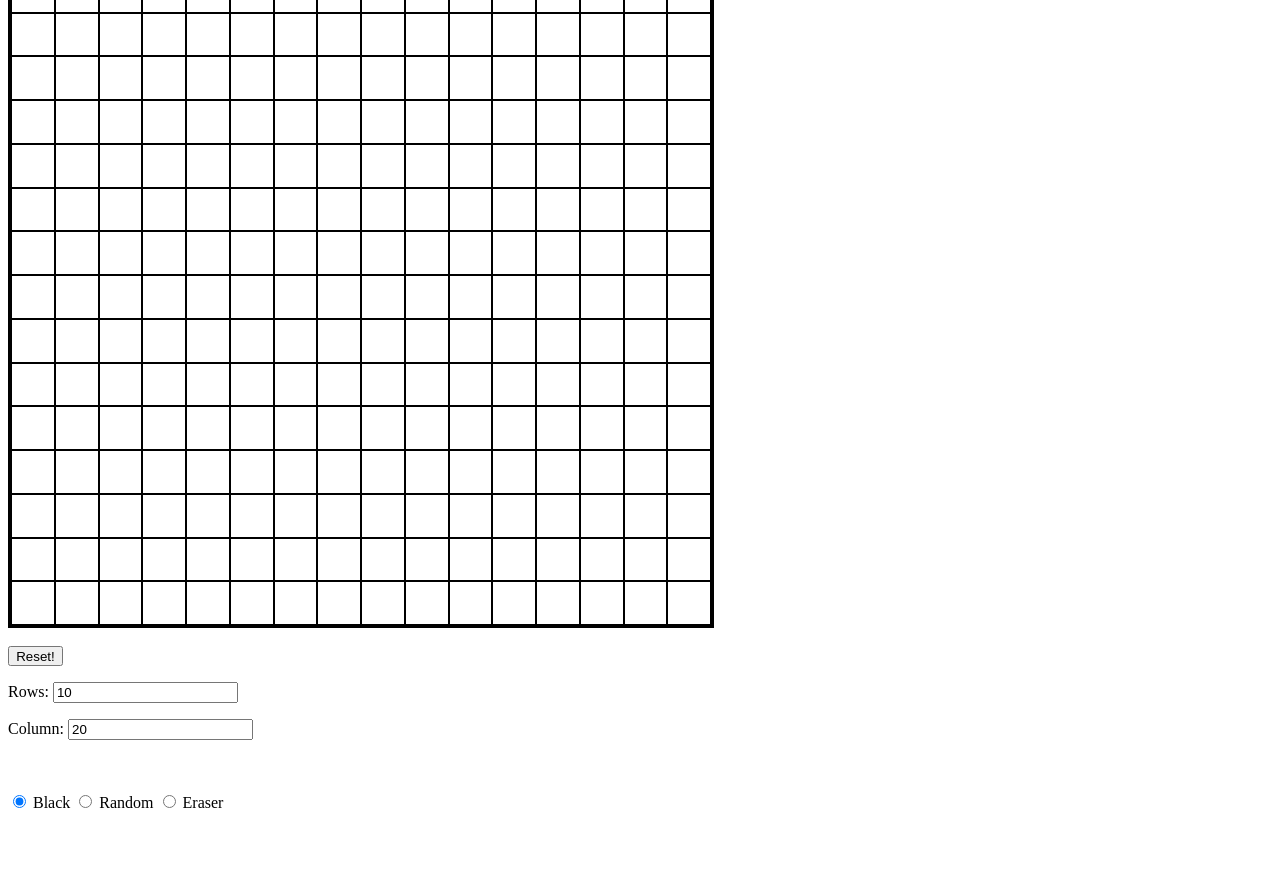
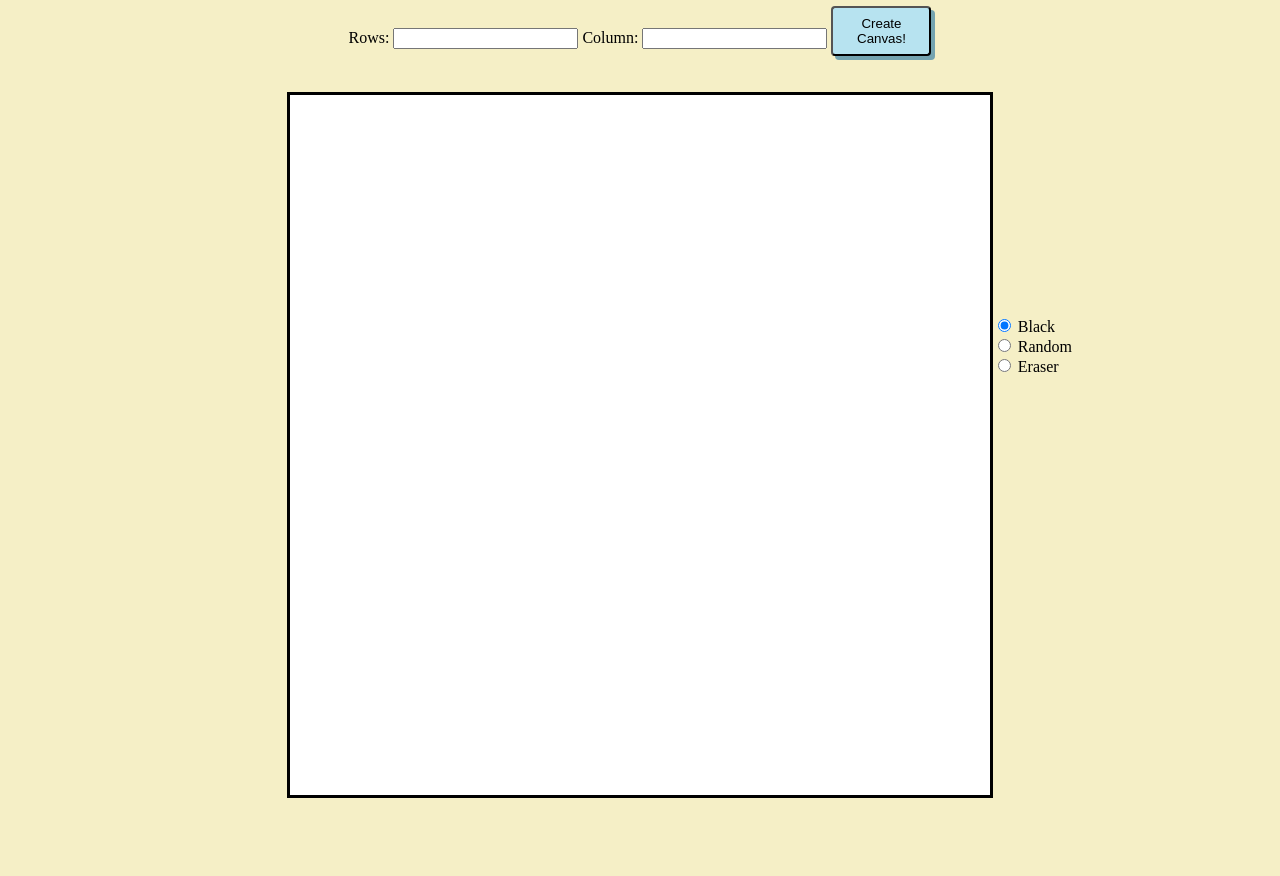
Before and after one commit to chow1340/Etch-a-Sketch, a plain HTML site: page index.html in a window 1280 px wide. Shown: the part 86-962 px from the top of the page. Before the commit the page ends 906 px from the top, so only its background shows below. Drawn offline with Linux system fonts and the light colour scheme.

Commit message:
Final project

```diff
--- a/index.html
+++ b/index.html
@@ -1,25 +1,34 @@
 <!DOCTYPE html>
 <html>
 <link href = 'stylesheet.css' rel = 'stylesheet ' type = 'text/css'>
+<heading>
+    <h1> Etch - A - Sketch </h1>
+</heading>
 <body>
 
+<div class = canvas>
+Rows: <input type = 'number'  name = 'rowNum' id = 'rowNum' >
+Column: <input type = 'number' name = 'colNum' id = 'colNum' >
+<button id = 'resetButton'> Create Canvas! </button>
+</div>
+
+</br>
+</br>
+
 <div class= container></div>
-
-<br>
-
-<button id = 'resetButton'> Reset! </button>
-<p>Rows: <input type = 'number'  name = 'rowNum' id = 'rowNum' value = 10> </p>
-<p>Column: <input type = 'number' name = 'colNum' id = 'colNum' value = 20></p>
 
 
 
 <br>
-<br>
+
 
 <div class = radios>
-<input type = 'radio' name = 'color' class = black value = 'black' checked> Black
-<input type = 'radio' name = 'color' class = random value = 'random'> Random
-<input type = 'radio' name = 'color' class = eraser value = 'eraser'> Eraser
+    <input type = 'radio' name = 'color' class = black value = 'black' checked> Black
+    <br>
+    <input type = 'radio' name = 'color' class = random value = 'random'> Random
+    <br>
+    <input type = 'radio' name = 'color' class = eraser value = 'eraser'> Eraser
+    <br>
 </div>
 
 
--- a/script.js
+++ b/script.js
@@ -20,20 +20,24 @@ function Choice() {
 let numCols = 16
 
 
+
 function createColumns(numCols){
     for (c=0; c<numCols; c++){
         const column = document.createElement('div');
         column.classList.add('column')
         container.appendChild(column);
-        container.style.setProperty('--numCols', numCols)
+        /* container.style.setProperty('--numCols', numCols) */
         column.addEventListener('mouseover', function(){
             column.style.backgroundColor= Choice()
         })
     }
 
 }
+
 let user = 16
-let test = user - 1
+
+
+let test = user -1 ;
 let numRows = test*numCols // number of rows created
 const container = document.querySelector('.container');
 
@@ -42,22 +46,25 @@ function createRows(numRows){
         let row = document.createElement('div');
         row.classList.add('row');
         container.appendChild(row);
-        container.style.setProperty('--numRows',test);
+        /* container.style.setProperty('--numRows',test); */
         row.addEventListener('mouseover', function(){
             row.style.backgroundColor = Choice()
         })
     }
 }
 
-createColumns(numCols);
-createRows(numRows);
-
-function resetAll(){
-    container.textContent = ''
-    createColumns(numCols);
-    createRows(numRows);
-}
 
 
+document.getElementById('resetButton').addEventListener('click', function(){
+    container.textContent = ''
+    let numColsReset = document.getElementById('colNum').value
+    let numRowsReset = document.getElementById('rowNum').value
+    container.style.setProperty('--numCols', numColsReset);
 
-document.getElementById('resetButton').addEventListener('click', resetAll())
+
+    let numRowsCalculation = numColsReset * numRowsReset;
+    container.style.setProperty('--numRows', numRowsReset);
+    createColumns(numColsReset);
+    createRows(numRowsCalculation);
+
+})
--- a/stylesheet.css
+++ b/stylesheet.css
@@ -1,8 +1,20 @@
+
 :root {
-    --numRows: 16;
+    --numRows: 4;
     --numCols: 16;
 }
 
+body{
+    background-color: rgb(245, 239, 198)
+}
+heading {
+    font-family: Impact, Charcoal, sans-serif;
+    text-align: center ;
+}
+.canvas {
+    margin: auto;
+    text-align: center;
+}
 .container {
     display: grid;
     width: 700px;
@@ -10,6 +22,8 @@
     border-style: solid;
     grid-template-columns: repeat(var(--numCols), auto) ;
     grid-template-rows: repeat(var(--numRows), auto) ;
+    margin: auto;
+    background-color: white;
 }
 
 .row, .column{
@@ -17,8 +31,19 @@
 
 }
 #resetButton {
-    width: 55px;
-    height: 20px;
+    width: 100px;
+    height: 50px;
     text-align: center;
+    box-shadow: 4px 4px #74a3b0;
+    background-color: rgb(183, 227, 240);
+    border-radius:  4px
+
 
 }
+
+.radios {
+    float: right;
+    position: relative;
+    bottom: 500px;
+    right: 200px;
+}
```
